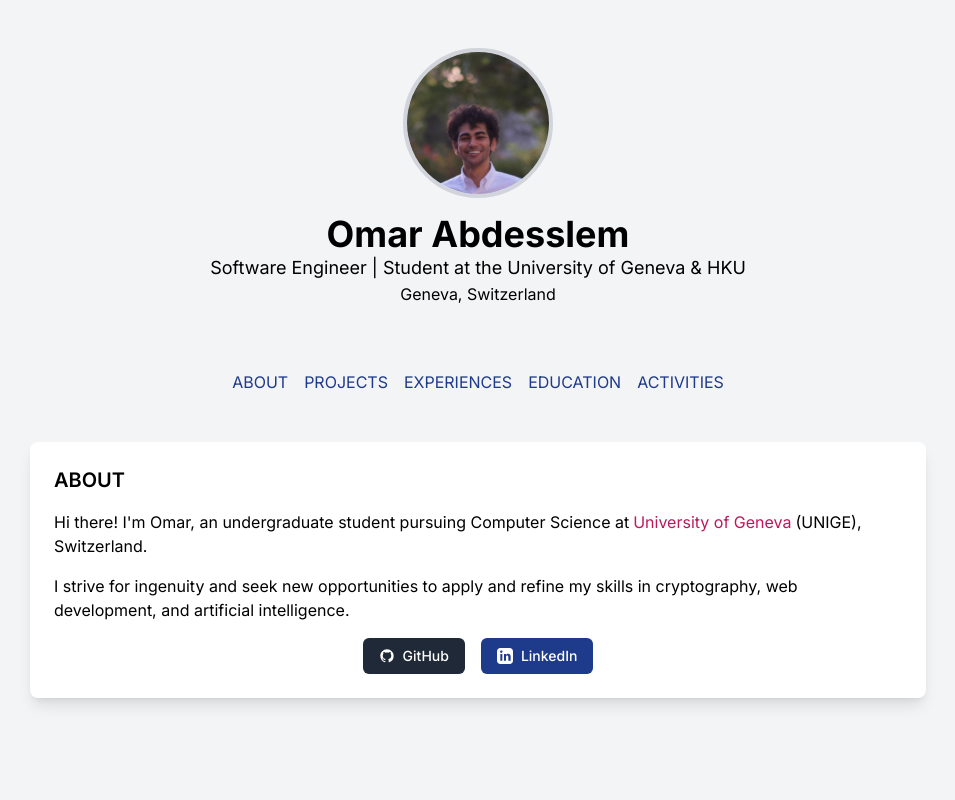
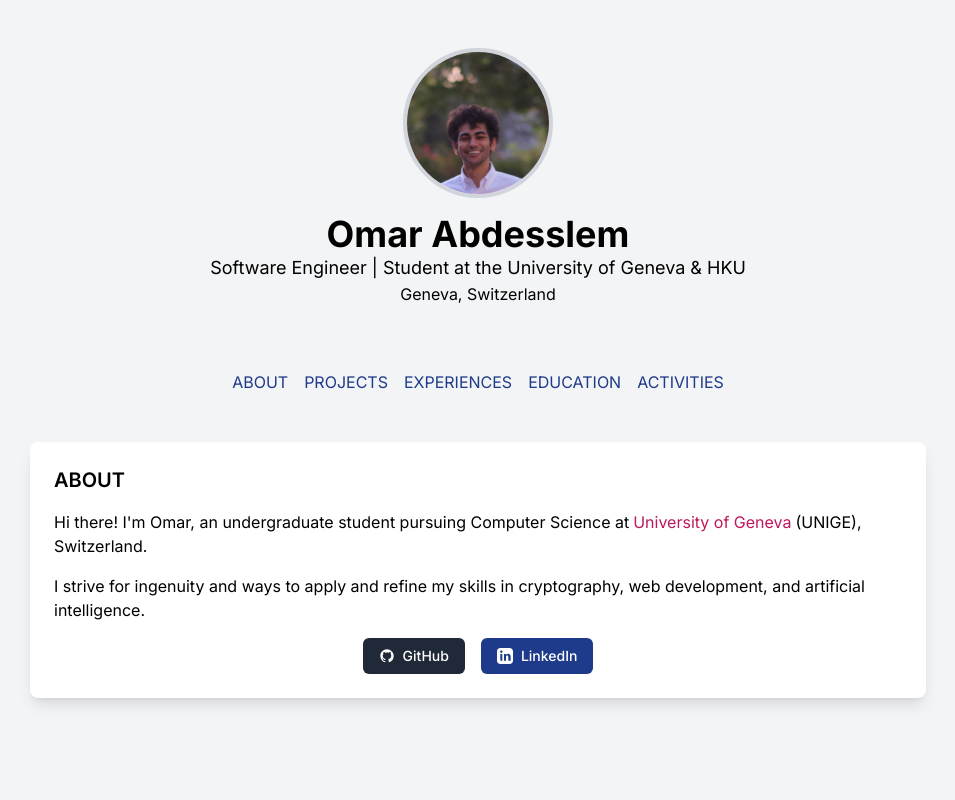
Before and after one commit to omarabdesslem/web_proj, a Next.js app: page / in a window 1280 px wide. Shown: the top 800 px of the page, without its empty margins (162-1117 px from the left). Built offline with nearby package versions, Linux system fonts and the light colour scheme.

Commit message:
edited about segment

```diff
--- a/app/page.tsx
+++ b/app/page.tsx
@@ -69,9 +69,8 @@ export default function CV() {
             (UNIGE), Switzerland.
           </p>
           <p>
-            I strive for ingenuity and seek new opportunities to apply and
-            refine my skills in cryptography, web development, and artificial
-            intelligence.
+            I strive for ingenuity and ways to apply and refine my skills in
+            cryptography, web development, and artificial intelligence.
           </p>
           <div className="mt-4 flex justify-center space-x-4">
             <a
```
